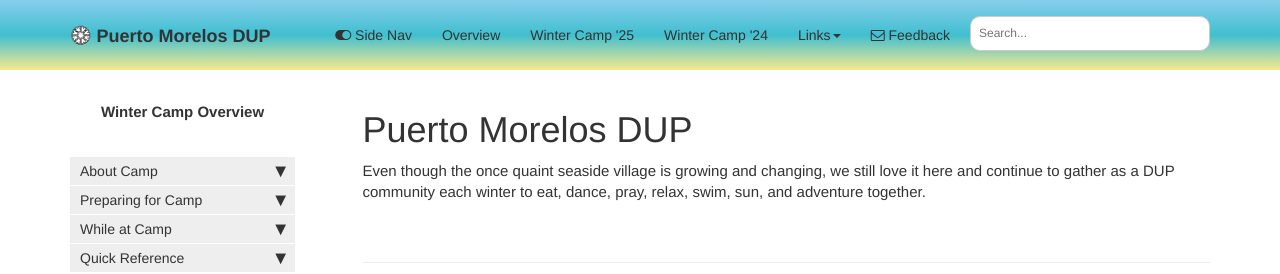
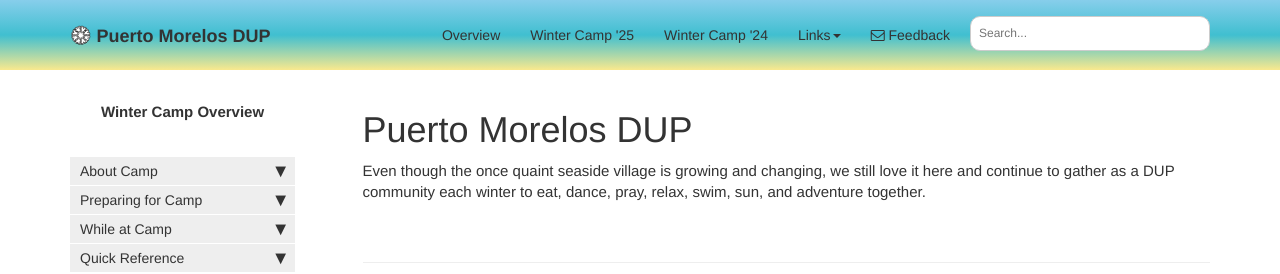
Before and after one commit to davewalker60/pmdupSAVE, a Jekyll site: the page built from index.md, in a window 1280 px wide. Shown: the top 274 px of the page. Built offline with Jekyll 4.4.1, drawn with Linux system fonts in a browser that asks for light colours; comment, search, counter and statistics services are not loaded.

Commit message:
comment out Side Nav toggle

```diff
--- a/_includes/topnav.html
+++ b/_includes/topnav.html
@@ -14,7 +14,7 @@
         <div class="collapse navbar-collapse" id="bs-example-navbar-collapse-1">
             <ul class="nav navbar-nav navbar-right">
                 <!-- toggle sidebar button -->
-                <li><a id="tg-sb-link" href="#"><i id="tg-sb-icon" class="fa fa-toggle-on"></i> Side Nav</a></li>
+<!--                <li><a id="tg-sb-link" href="#"><i id="tg-sb-icon" class="fa fa-toggle-on"></i> Side Nav</a></li>
                 <!-- entries without drop-downs appear here -->
 
 {% assign topnav = site.data[page.topnav] %}
```
